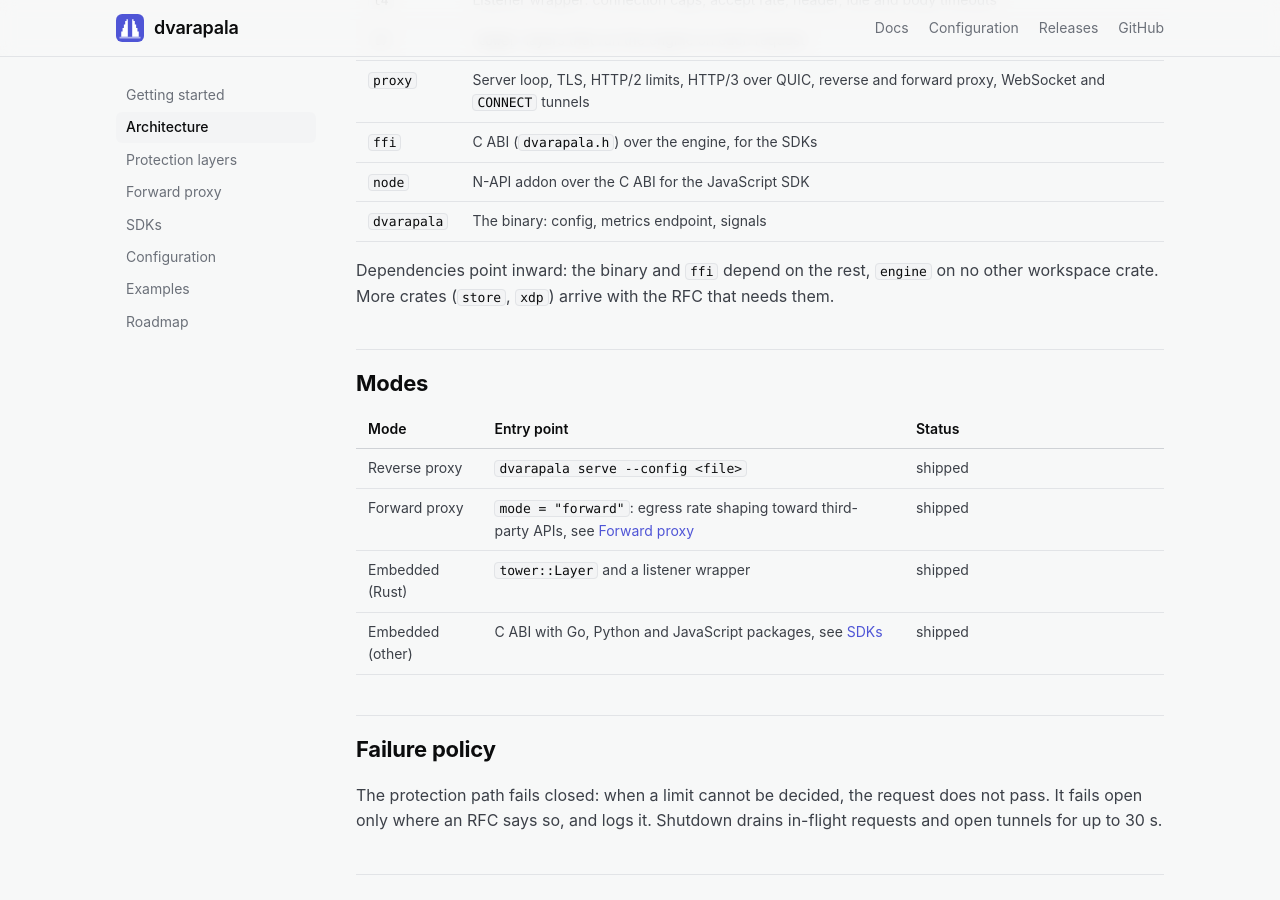
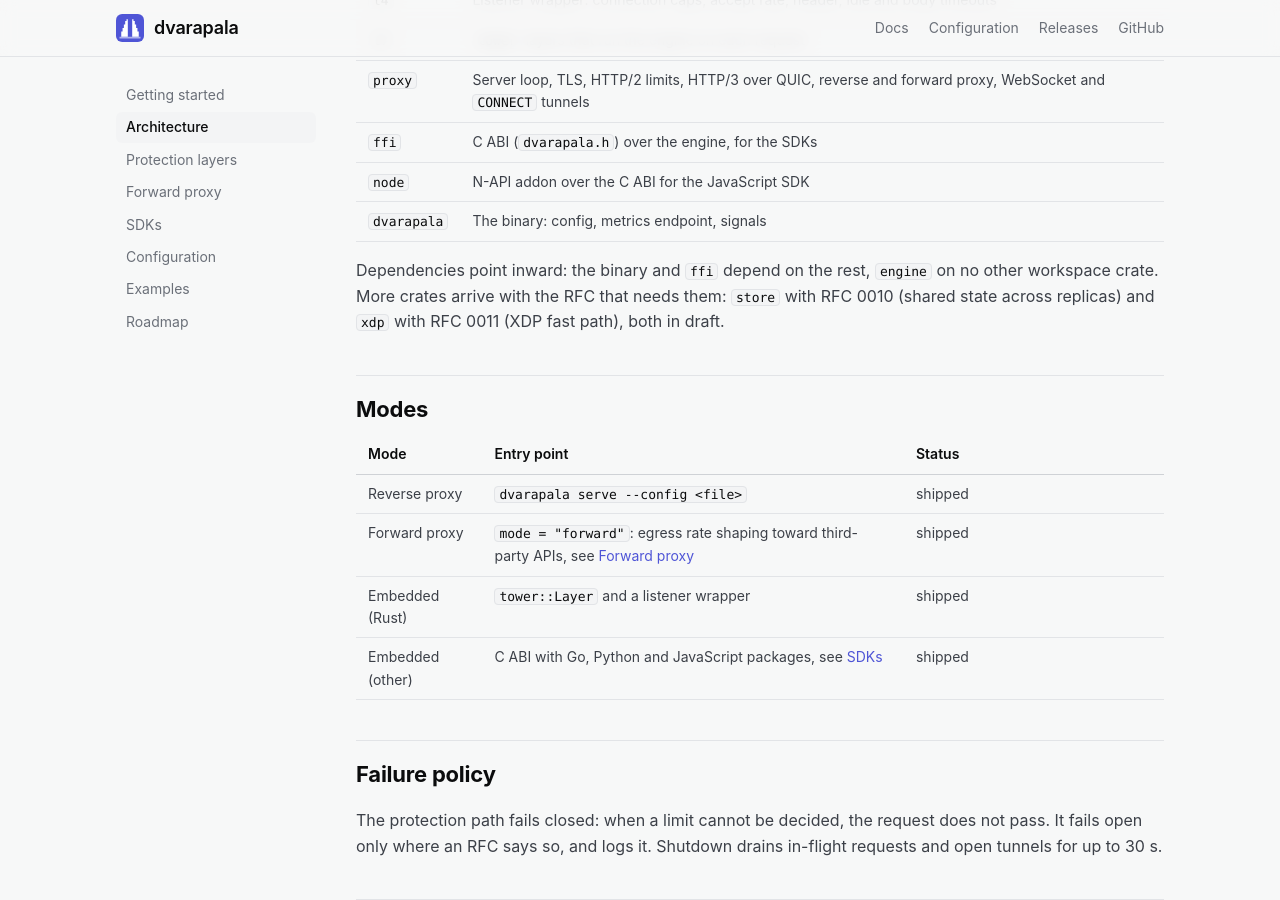
Before and after one commit to franzramadhan/dvarapala, a Jekyll site: the page built from site/docs/architecture.md, in a window 1280 px wide and 900 px high, scrolled down 1066 px. Built offline with Jekyll 4.4.1, drawn with Linux system fonts in a browser that asks for light colours.

Commit message:
docs: point at the store and xdp drafts

```diff
--- a/site/docs/architecture.md
+++ b/site/docs/architecture.md
@@ -50,8 +50,9 @@ Local errors on a gRPC request come back gRPC-shaped (HTTP 200 with
 | `dvarapala` | The binary: config, metrics endpoint, signals |
 
 Dependencies point inward: the binary and `ffi` depend on the rest,
-`engine` on no other workspace crate. More crates (`store`, `xdp`) arrive
-with the RFC that needs them.
+`engine` on no other workspace crate. More crates arrive with the RFC that
+needs them: `store` with RFC 0010 (shared state across replicas) and
+`xdp` with RFC 0011 (XDP fast path), both in draft.
 
 ## Modes
 
```
Also changed, not shown: README.md.
